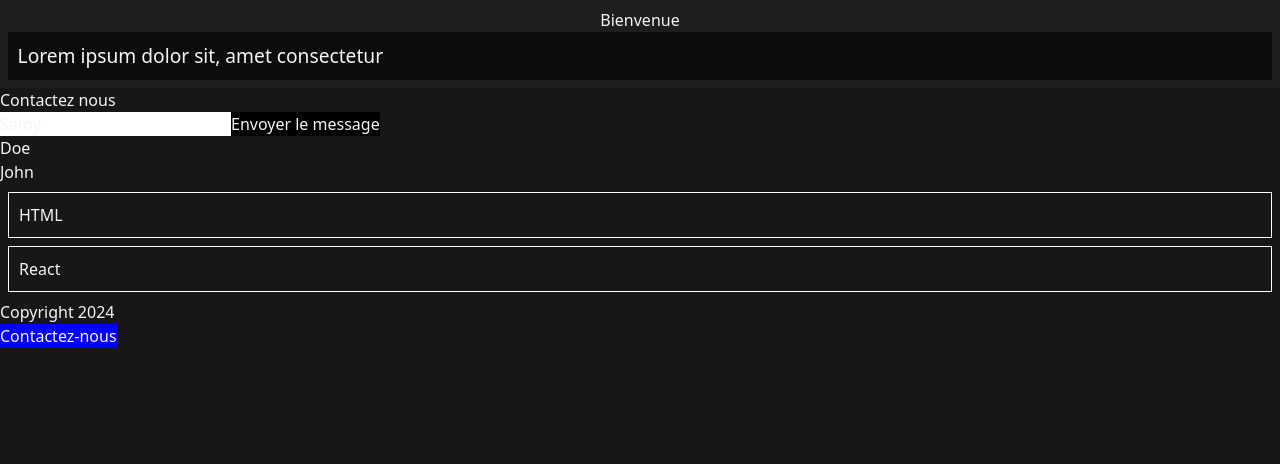
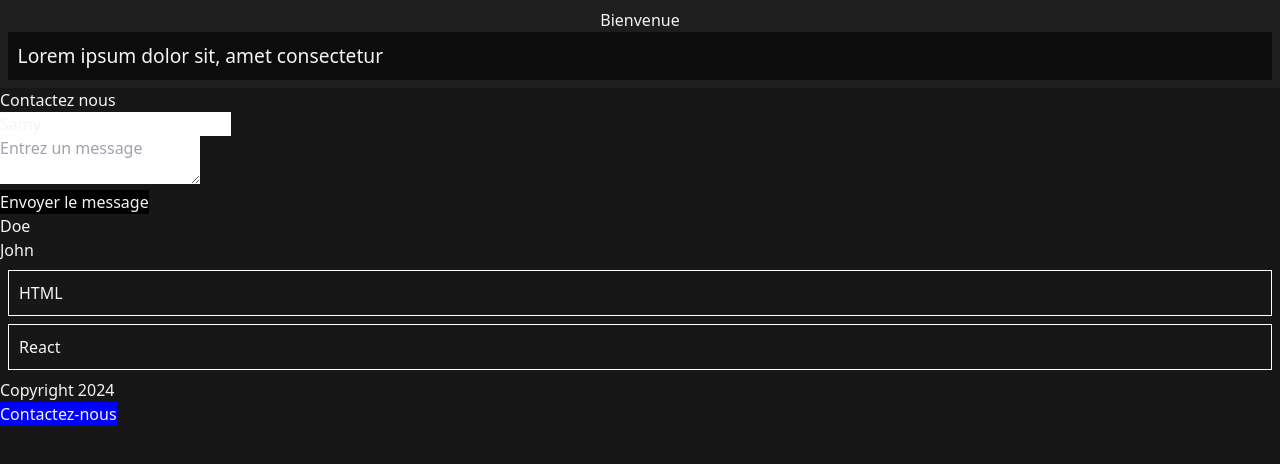
Before and after one commit to Djemai-Samy/react-16-12, a React (Vite) app: page / in a window 1280 px wide. Shown: the top 464 px of the page. Built offline with nearby package versions, Linux system fonts and the light colour scheme.

Commit message:
Cours: Formulaires

```diff
--- a/src/composants/containers/ContactForm/ContactForm.jsx
+++ b/src/composants/containers/ContactForm/ContactForm.jsx
@@ -6,16 +6,36 @@ import Bouton from "../../ui/Bouton/Bouton";
 export default function ContactForm() {
 	// Variable pour stocker les données entrées dans le champs
 	const [fullNameInput, setFullNameInput] = useState('Samy');
+	const [fullNameError, setFullNameError] = useState('');
+
+	const [messageInput, setMessageInput] = useState('');
+	const [messageError, setMessageError] = useState('');
+
 	function gereFullName(event) {
 		// Récuperer l'entrée de l'utilisateur
 		const valeur = event.target.value;
 		// Stocker la valeur de l'input dans la variable d'état
 		setFullNameInput(valeur);
+		setFullNameError('');
+	}
+
+	function gereMessage(e) {
+		setMessageInput(e.target.value);
+		setMessageError('');
 	}
 
 	function submit() {
+		if (fullNameInput === "") {
+			setFullNameError('Nom et prénom obligatoire !');
+			return
+		}
+		if (messageInput === "" || messageInput > 500) {
+			setMessageError('Message Obligatoire ! (Max: 500)')
+			return
+		}
 		// Récuperer les données du formulaire
-		alert('Contact ' + fullNameInput)
+		alert('Contact ' + fullNameInput);
+		setFullNameInput('');
 	}
 
 	return (
@@ -27,6 +47,13 @@ export default function ContactForm() {
 				className="bg-neutral-800 p-2 w-full"
 				type="text"
 				placeholder="Nom et prénom" />
+			<p className="text-red-600 text-sm">{fullNameError}</p>
+
+			<textarea
+				className="bg-neutral-800 p-2 w-full"
+				onChange={gereMessage}
+				placeholder="Entrez un message">{messageInput}</textarea>
+			<p>{messageError}</p>
 			<Bouton gereClique={submit}>Envoyer le message</Bouton>
 		</div>
 	)
```
